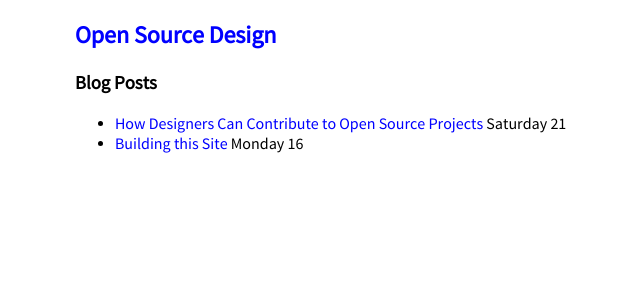
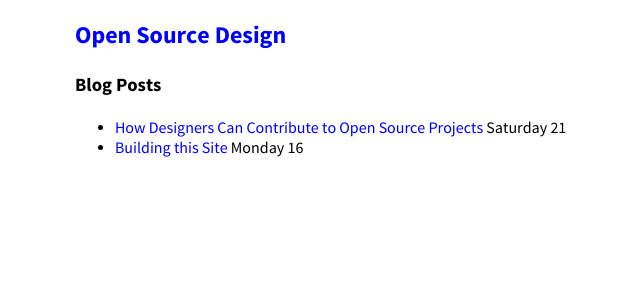
Before and after one commit to DesignOpen/designopen.github.io, a Jekyll site: the page built from index.html, in a window 1280 px wide. Shown: the top 300 px of the page, without its empty margins (265-905 px from the left). Built offline with Jekyll 4.4.1, drawn with Linux system fonts in a browser that asks for light colours.

Commit message:
Added Source Sans Pro Bold and according css support

```diff
--- a/css/fonts/fonts.css
+++ b/css/fonts/fonts.css
@@ -25,3 +25,15 @@
     font-style: normal;
 
 }
+
+@font-face {
+    font-family: 'source_sans_probold';
+    src: url('sourcesanspro-bold-webfont.eot');
+    src: url('sourcesanspro-bold-webfont.eot?#iefix') format('embedded-opentype'),
+         url('sourcesanspro-bold-webfont.woff') format('woff'),
+         url('sourcesanspro-bold-webfont.ttf') format('truetype'),
+         url('sourcesanspro-bold-webfont.svg#source_sans_probold') format('svg');
+    font-weight: bold;
+    font-style: normal;
+
+}
--- a/css/main.css
+++ b/css/main.css
@@ -17,6 +17,10 @@ a:hover {
   text-decoration: underline;
 }
 
+strong, h1, h2, h3, h4, h5, h6 {
+  font-family: 'source_sans_probold', sans;
+}
+
 #manifesto {
   width: 300px;
   height: 534px;
```
Also changed, not shown: css/fonts/sourcesanspro-bold-webfont.ttf (added), css/fonts/sourcesanspro-bold-webfont.woff (added), 2 other files.
